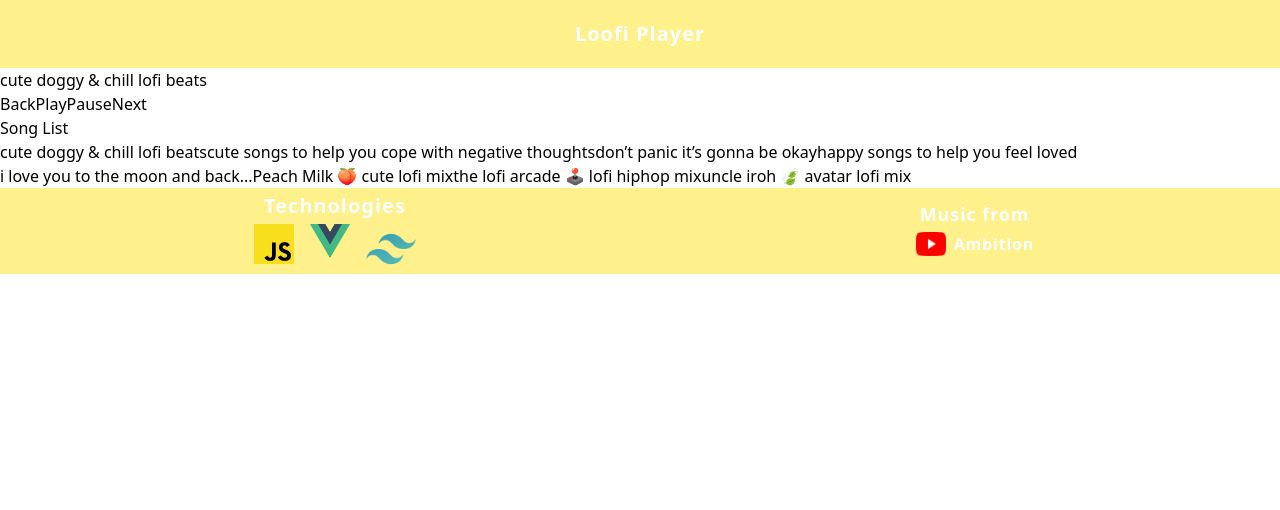
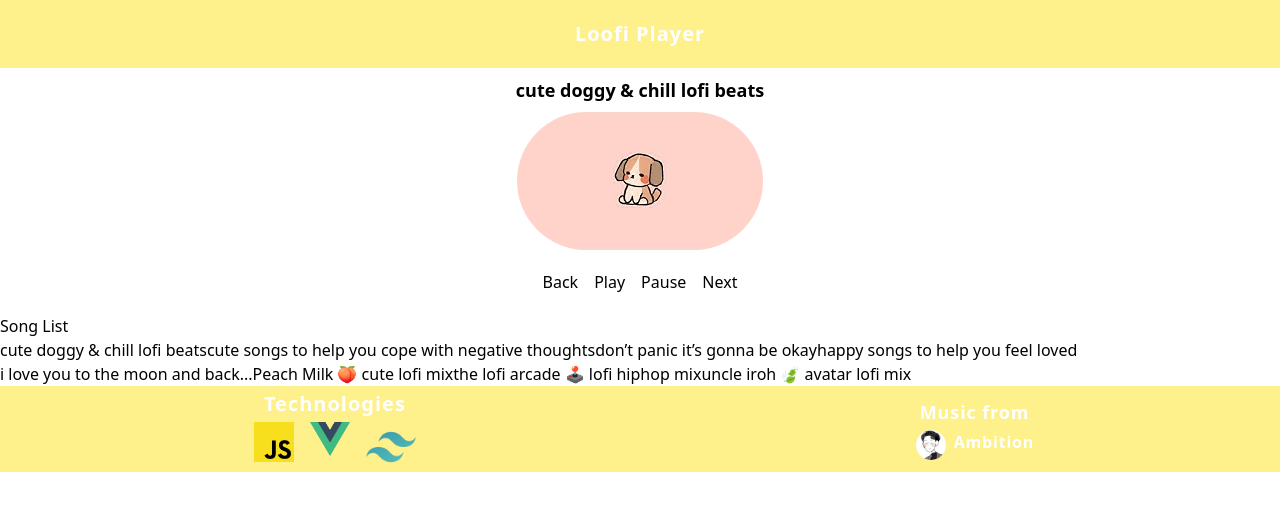
Before and after one commit to tia-cin/VueJS-Apps, a Vue app: page / in a window 1280 px wide. Shown: the top 510 px of the page. Built offline with nearby package versions, Linux system fonts and the light colour scheme.

Commit message:
player controller styled

```diff
--- a/src/components/footer.vue
+++ b/src/components/footer.vue
@@ -26,7 +26,7 @@
             <h3 class="m-1 font-bold tracking-wider text-lg text-white">Music from</h3>
             <a href="https://www.youtube.com/c/AmbitionMusic">
                 <div class="flex flex-row justify-around">
-                    <img src="../assets/imgs/youtube.png" alt="youtube-logo" width="30"/>
+                    <img class="rounded-full" src="../assets/imgs/amition.png" alt="youtube-logo" width="30"/>
                     <span class="font-bold tracking-wider text-base text-white ml-2">
                         Ambition
                     </span>
--- a/src/components/player.vue
+++ b/src/components/player.vue
@@ -1,17 +1,24 @@
 <template>
-  <div>
-      <h2>{{ current.title }}</h2>
-      <div>
-          <button @click="prevSong">
+  <div class="flex flex-col justify-around items-center">
+        <div class="flex flex-col justify-center items-center">
+            <div class="m-2 font-semibold text-lg">
+                <h2 class="self-center">{{ current.title }}</h2>
+            </div>
+            <div class="">
+                <img class="rounded-full" :src="current.img" alt="song">
+            </div>
+        </div>
+        <div class="flex flex-row justify-around my-5">
+            <button class="mx-2" @click="prevSong">
                 Back
             </button>
-          <button @click="play">
+            <button class="mx-2" @click="play">
                 Play
             </button>
-          <button @click="pause">
+            <button class="mx-2" @click="pause">
                 Pause
             </button>
-          <button @click="nextSong">
+            <button class="mx-2" @click="nextSong">
                 Next
             </button>
         </div>
@@ -39,41 +46,49 @@ export default {
             songs: [
                 {
                     title: 'cute doggy & chill lofi beats',
+                    img: require('../assets/imgs/cute doggy & chill lofi beats.png'),
                     link: 'https://www.youtube.com/watch?v=eKhjq4zv274&t=763s',
                     src: require('../assets/music/cute doggy & chill lofi beats.mp3')
                 },
                 {
                     title: 'cute songs to help you cope with negative thoughts',
+                    img: require('../assets/imgs/cute songs to help you cope with negative thoughts.png'),
                     link: 'https://www.youtube.com/watch?v=1JjEXx7B8A0&t=143s',
                     src: require('../assets/music/cute songs to help you cope with negative thoughts.mp3')
                 },
                 {
                     title: 'don’t panic it’s gonna be okay',
+                    img: require('../assets/imgs/don’t panic it’s gonna be okay.png'),
                     link: 'https://www.youtube.com/watch?v=Ez4Z9lklo7A',
                     src: require('../assets/music/don’t panic it’s gonna be okay.mp3')
                 },
                 {
                     title: 'happy songs to help you feel loved',
+                    img: require('../assets/imgs/happy songs to help you feel loved.png'),
                     link: 'https://www.youtube.com/watch?v=FRybECHN9qE&t=19s',
                     src: require('../assets/music/happy songs to help you feel loved.mp3')
                 },
                 {
                     title: 'i love you to the moon and back...',
+                    img: require('../assets/imgs/i love you to the moon and back.png'),
                     link: 'https://www.youtube.com/watch?v=qusr_UhkfOo&t=122s',
                     src: require('../assets/music/i love you to the moon and back.mp3')
                 },
                 {
                     title: 'Peach Milk 🍑 cute lofi mix',
+                    img: require('../assets/imgs/Peach Milk 🍑 cute lofi mix.png'),
                     link: 'https://www.youtube.com/watch?v=QIRWE8kvPew',
                     src: require('../assets/music/Peach Milk 🍑 cute lofi mix.mp3')
                 },
                 {
                     title: 'the lofi arcade 🕹 lofi hiphop mix',
+                    img: require('../assets/imgs/the lofi arcade 🕹 lofi hiphop mix.png'),
                     link: 'https://www.youtube.com/watch?v=WhimbMhCenk',
                     src: require('../assets/music/the lofi arcade 🕹 lofi hiphop mix.mp3')
                 },
                 {
                     title: 'uncle iroh 🍃 avatar lofi mix',
+                    img: require('../assets/imgs/uncle iroh 🍃 avatar lofi mix.png'),
                     link: 'https://www.youtube.com/watch?v=IbkBhV34qqw',
                     src: require('../assets/music/uncle iroh 🍃 avatar lofi mix.mp3')
                 }
```
Lines whose indentation alone changed are shown as unchanged.
